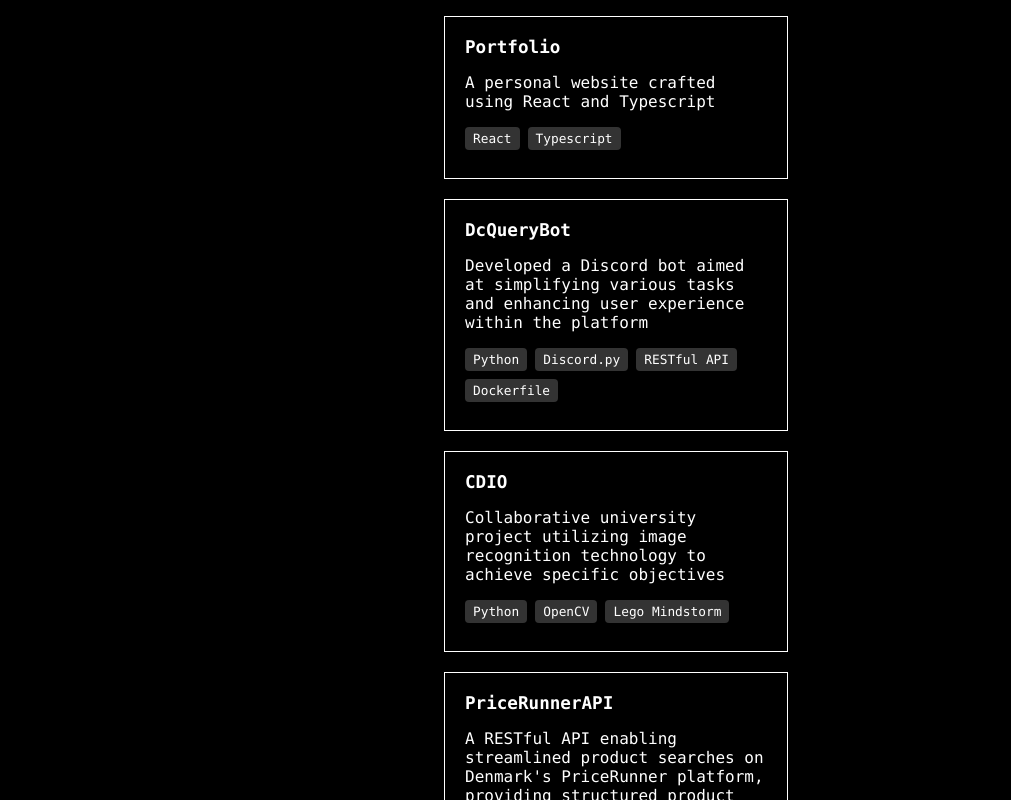
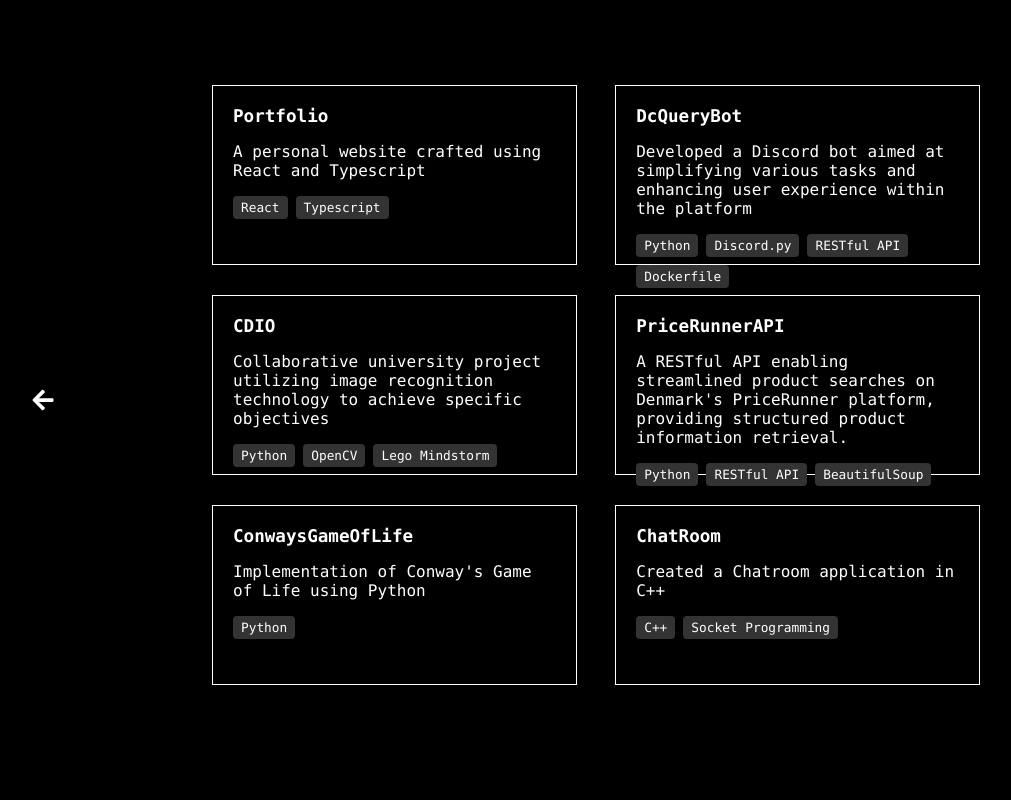
Before and after one commit to DenizIsikli/Portfolio, a React (Create React App) app in the folder portfolio/: page /project in a window 1280 px wide. Shown: the top 800 px of the page, without its empty margins (44-1055 px from the left). Built offline with nearby package versions, Linux system fonts and the light colour scheme.

Commit message:
Arrow design

```diff
--- a/portfolio/src/components/project/project.css
+++ b/portfolio/src/components/project/project.css
@@ -11,6 +11,18 @@
     box-sizing: border-box;
 }
 
+.back-arrow {
+    position: fixed;
+    top: 50%;
+    left: 75px;
+    transform: translateY(-50%);
+    color: #fff;
+    font-size: 24px;
+    z-index: 999;
+    cursor: pointer;
+}
+
+
 .project {
     background-color: #000;
     color: #fff;
@@ -19,32 +31,45 @@
     align-items: center;
     justify-content: center;
     width: 100vw;
+    height: 100vh;
 }
 
 .project-section {
+    margin: 0;
+    padding: 0;
     flex-direction: column;
     justify-content: center;
     text-align: center;
-    width: 30%;
+    width: 60%;
+}
+
+.project-group {
+    display: flex;
+    justify-content: space-between
+}
+
+.project-group li {
+    margin-right: 5%;
+}
+
+.project-group li:last-child {
+    margin-right: 0;
 }
 
 .project-section ul {
-    margin-left: auto;
-    margin-right: auto;
+    margin: 0;
+    padding: 0;
     list-style-type: none;
 }
 
 .project-section li {
     width: 100%;
+    height: 180px;
     text-align: left;
-    margin-bottom: 20px;
+    margin-bottom: 30px;
     border: 1px solid #fff;
     transition: opacity 0.3s;
     padding: 20px;
-}
-
-.project-section li:hover {
-    opacity: 0.4;
 }
 
 .project-section a {
@@ -55,21 +80,25 @@
     position: relative;
 }
 
+.project-section a:hover {
+    opacity: 0.4;
+}
+
 .project-section a::before {
     content: "";
     position: absolute;
-    width: 100%;
+    width: 0;
     height: 2px;
     bottom: 0;
-    left: 0;
+    left: 50%;
     background-color: #fff;
-    transform: scaleX(0);
-    transform-origin: bottom left;
-    transition: transform 0.3s ease;
+    transform: translateX(-50%);
+    transform-origin: bottom;
+    transition: width 0.3s ease;
 }
 
 .project-section a:hover::before {
-    transform: scaleX(1);
+    width: 100%;
 }
 
 .project-section p {
--- a/portfolio/src/components/project/project.tsx
+++ b/portfolio/src/components/project/project.tsx
@@ -1,11 +1,19 @@
 import React from 'react';
 import './project.css';
+import { FaArrowLeft } from 'react-icons/fa';
+import { Link } from 'react-router-dom';
 
 const Project: React.FC = () => {
     return (
     <div className='project'>
+        <span>
+            <Link to="/" className="home-button">
+                <FaArrowLeft className="back-arrow" />
+            </Link>
+        </span>
         <section className="project-section">
             <ul>
+                <div className="project-group">
                     <li>
                         <a href="https://github.com/DenizIsikli/Portfolio">Portfolio</a>
                         <p>A personal website crafted using React and Typescript</p>
@@ -24,6 +32,8 @@
                             <span className='tag'>Dockerfile</span>
                         </div>
                     </li>
+                </div>
+                <div className="project-group">
                     <li>
                         <a href="https://github.com/DenizIsikli/CDIO">CDIO</a>
                         <p>Collaborative university project utilizing image recognition technology to achieve specific objectives</p>
@@ -42,6 +52,8 @@
                             <span className='tag'>BeautifulSoup</span>
                         </div>
                     </li>
+                </div>
+                <div className="project-group">
                     <li>
                         <a href="https://github.com/DenizIsikli/ConwaysGameOfLife">ConwaysGameOfLife</a>
                         <p>Implementation of Conway's Game of Life using Python</p>
@@ -57,6 +69,8 @@
                             <span className='tag'>Socket Programming</span>
                         </div>
                     </li>
+                </div>
+
             </ul>
         </section>
     </div>
```
Lines whose indentation alone changed are shown as unchanged.
